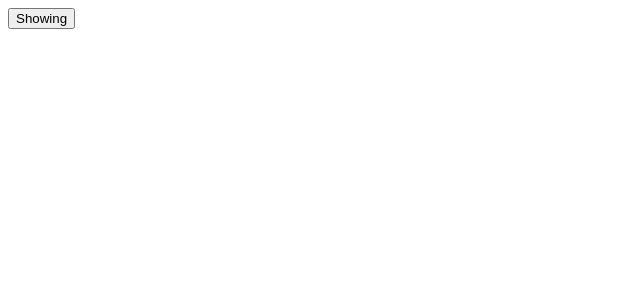
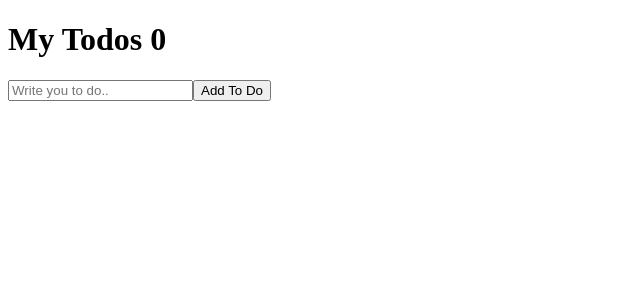
Before and after one commit to ddozza54/react-js_movie-web, a React (Create React App) app: page / in a window 1280 px wide. Shown: the top 300 px of the page, without its empty margins (0-640 px from the left). Built offline with nearby package versions, Linux system fonts and the light colour scheme; the HTML template or start-up script is replaced by a standard one.

Commit message:
todo list 만들기 _ input value를 array에 추가하기

```diff
--- a/src/App.js
+++ b/src/App.js
@@ -1,20 +1,31 @@
 import { useEffect, useState } from "react";
-function hifn() {
-  console.log("hi :-)");
-  return () => console.log("bye :( ");
-}
-function Hello() {
-  useEffect(hifn, []);
-  return <h1>Hello!</h1>;
-}
+
 function App() {
-  const [showing, setShowing] = useState(false);
-  const onClick = () => setShowing((prev) => !prev);
+  const [todo, setTodo] = useState("");
+  const [todos, setTodos] = useState([]);
+  const onChange = (event) => setTodo(event.target.value);
+  const onSubmit = (event) => {
+    event.preventDefault();
+    if (todo === "") {
+      return;
+    }
+    setTodos((currentArray) => [todo, ...currentArray]);
+    setTodo("");
+  };
+  console.log(todos);
   return (
-    <div>
-      {showing ? <Hello /> : null}
-      <button onClick={onClick}>{showing ? "Hide" : "Showing"}</button>
-    </div>
+    <>
+      <h1>My Todos {todos.length}</h1>
+      <form onSubmit={onSubmit}>
+        <input
+          onChange={onChange}
+          value={todo}
+          type="text"
+          placeholder="Write you to do.."
+        />
+        <button>Add To Do</button>
+      </form>
+    </>
   );
 }
 
```
